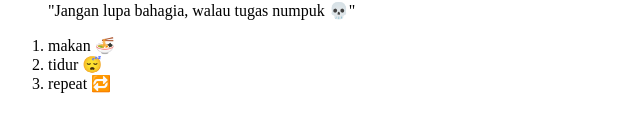
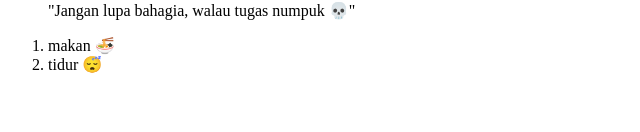
Before and after one commit to arsenllsaa/projectSD, a plain HTML site: page index.html in a window 1280 px wide. Shown: the part 156-288 px from the top of the page, without its empty margins (0-640 px from the left). Drawn offline with Linux system fonts and the light colour scheme.

Commit message:
Edit Index

```diff
--- a/index.html
+++ b/index.html
@@ -24,8 +24,7 @@
     <ol>
         <li>makan 🍜</li>
         <li>tidur 😴</li>
-        <li>repeat 🔁</li>
-    </ol>
+     </ol>
 
     <br><br>
     <marquee direction="right">🚀 aku juga mau terbang ke kanan! 🚀</marquee>
```
